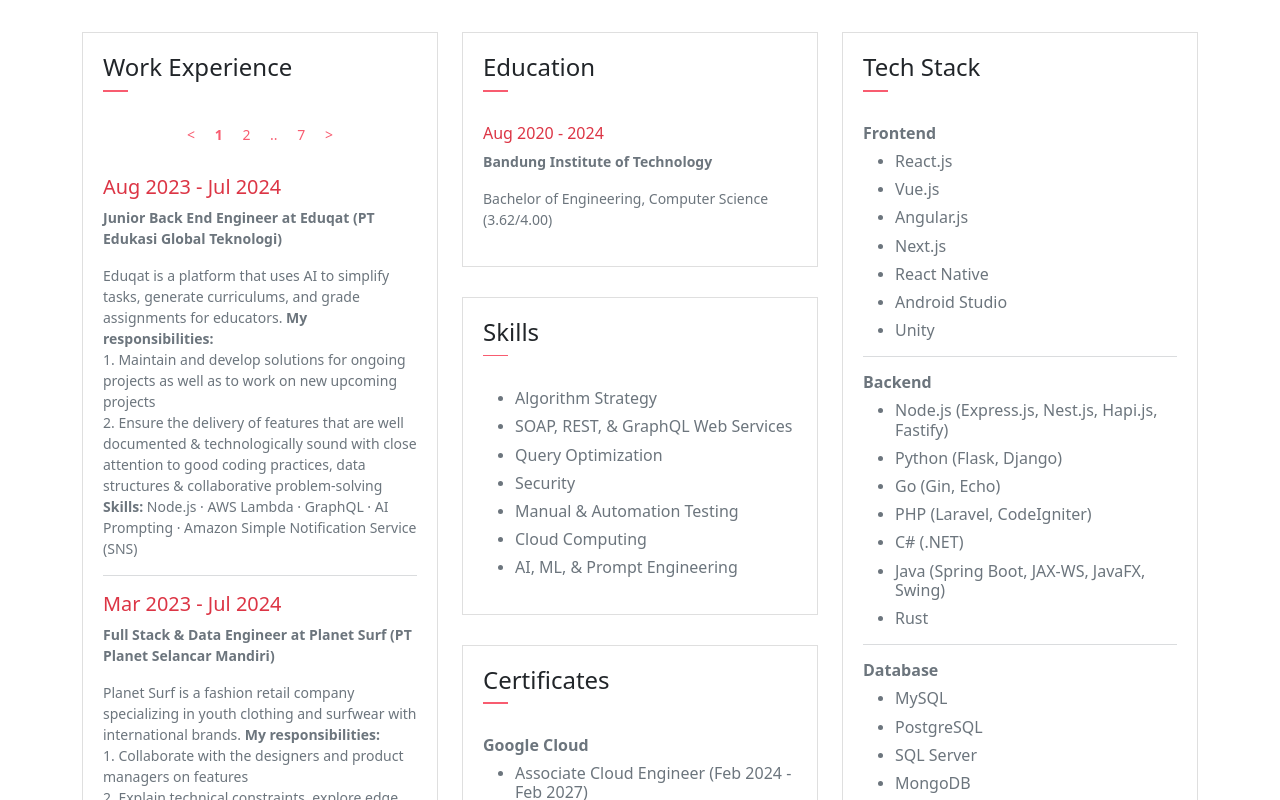
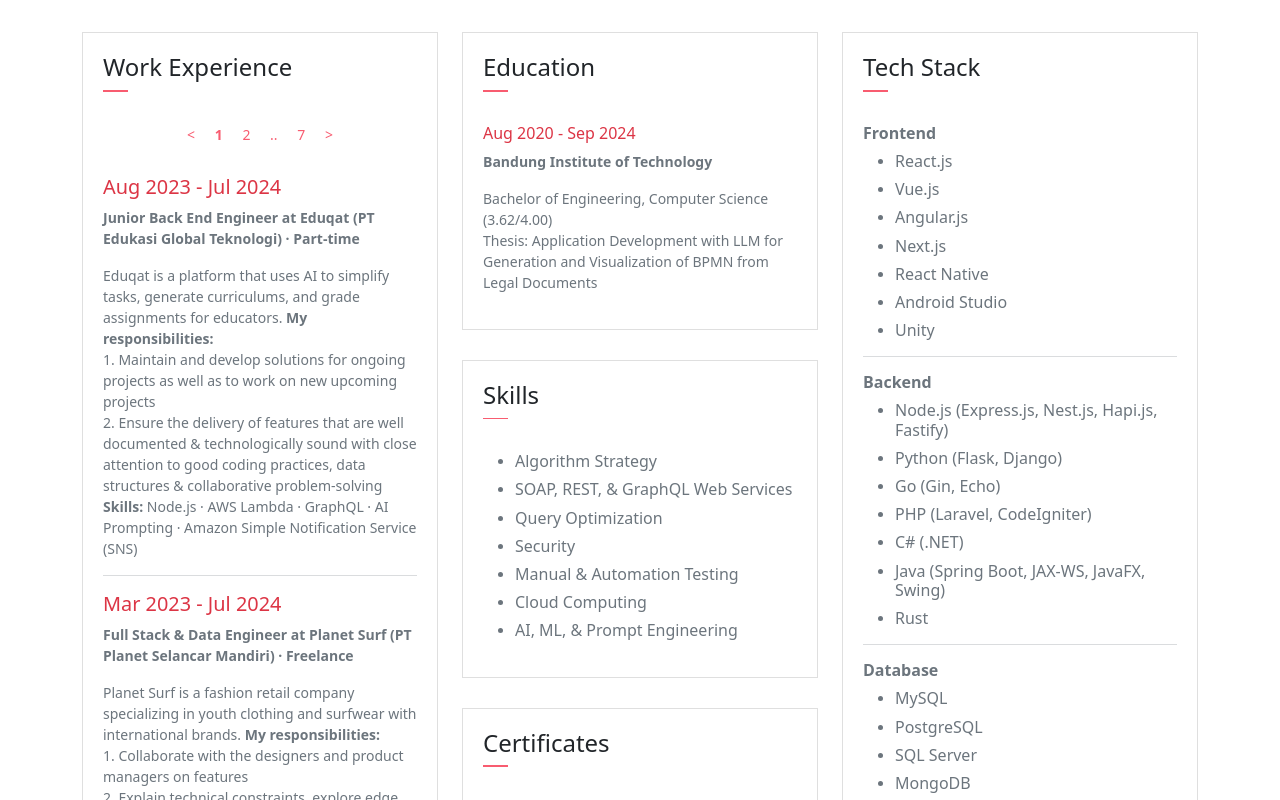
Before and after one commit to WillyWilsen/My-Profile-UI, a Next.js app: page / in a window 1280 px wide. Shown: the part 1400-2200 px from the top of the page. Built offline with nearby package versions, Linux system fonts and the light colour scheme; no server answers.

Commit message:
Update Profile

```diff
--- a/attributes/WorkExperience.js
+++ b/attributes/WorkExperience.js
@@ -4,137 +4,142 @@
     from: "Aug 2023",
     to: "Jul 2024",
     job_position: "Junior Back End Engineer",
+    job_type: "Part-time",
     company: "Eduqat (PT Edukasi Global Teknologi)",
     description:
       "Eduqat is a platform that uses AI to simplify tasks, generate curriculums, and grade assignments for educators. <b>My responsibilities:</b><br>1. Maintain and develop solutions for ongoing projects as well as to work on new upcoming projects<br>2. Ensure the delivery of features that are well documented & technologically sound with close attention to good coding practices, data structures & collaborative problem-solving<br><b>Skills:</b> Node.js · AWS Lambda · GraphQL · AI Prompting · Amazon Simple Notification Service (SNS)",
-    sequence: { $numberInt: "14" },
+    sequence: { $numberInt: "13" },
   },
   {
     _id: { $oid: "6635f798fe5e3cb138acc5a4" },
     from: "Mar 2023",
     to: "Jul 2024",
     job_position: "Full Stack & Data Engineer",
+    job_type: "Freelance",
     company: "Planet Surf (PT Planet Selancar Mandiri)",
     description:
       "Planet Surf is a fashion retail company specializing in youth clothing and surfwear with international brands. <b>My responsibilities:</b><br>1. Collaborate with the designers and product managers on features<br>2. Explain technical constraints, explore edge cases<br>3. Design the technical specifications of features and implementing them, while considering existing systems and future extensions<br>4. Collaborate and work with other engineers<br>5. Coordinate testing with design and product teams<br>6. Triage and fix bugs as they arise<br>7. Increase test coverage of the system<br>8. Devise a test/regression plan that includes all the behaviors and test cases expected<br>9. If necessary, devise a deployment plan that may involve e.g. feature flagging, scripts that need to be run<br>10. Contribute to and write documentation for the team<br>11. Participate in manual regression testing with the rest of the engineering team<br>12. Rotate through a regular oncall schedule with the rest of the engineering team<br><b>Skills:</b> Laravel · Next.js · MySQL · Amazon EC2 · Python (Programming Language) · Apache Airflow · SAP HANA · Node.js",
-    sequence: { $numberInt: "13" },
+    sequence: { $numberInt: "12" },
   },
   {
     _id: { $oid: "647b19f827b072d12d76ac10" },
     from: "Nov 2022",
     to: "Jul 2024",
     job_position: "Software & Data Engineer",
+    job_type: "Contract",
     company: "Jatis Mobile (PT Informasi Teknologi Indonesia)",
     description:
       "Jatis Mobile is a digital communication & distribution company gaining market experience and insights since 2002. Jatis Mobile's client portfolio builds up to more than 500 corporate clients. <b>My responsibilities:</b><br>1. Developing front-end website architecture<br>2. Designing user interactions on web pages<br>3. Developing back-end website applications<br>4. Creating servers and databases for functionality<br>5. Ensuring cross-platform optimization for mobile phones<br>6. Ensuring responsiveness of applications<br>7. Working alongside graphic designers for web design features<br>8. Seeing through a project from conception to finished product<br>9. Designing and developing APIs<br>10. Meeting both technical and consumer needs<br>11. Staying abreast of developments in web applications and programming languages<br><b>Skills:</b> Rust (Programming Language) · Unit Testing · ASP.NET · Spring Boot · Gin · ActiveMQ · CodeIgniter · WinSCP · Microsoft SQL Server · Data Warehousing · MySQL · Laravel",
-    sequence: { $numberInt: "12" },
-    __v: { $numberInt: "0" },
+    sequence: { $numberInt: "11" },
   },
   {
     _id: { $oid: "66891d01c7a0bdb9c875b56a" },
     from: "May 2024",
     to: "Jul 2024",
     job_position: "Google Cloud Arcade Facilitator",
+    job_type: "Self-employed",
     company: "Dicoding Indonesia",
     description:
       "Arcade Facilitator is a coding scholarship program from Google Cloud with the concept of gamification to add or improve the skills of digital talents in the fields of cloud computing, application development, big data & artificial intelligence/machine learning. <b>My responsibilities:</b>\n<br>1. Complete labs/milestones for participants to pass as quickly and easily as possible so that participants can earn Arcade + Bonus Points and redeem them for various attractive prizes\n<br>2. Assist with accessing and claiming the 2-month Google Cloud Skills Boost credits/tokens that participants need to work on skill badges and earn points\n<br>3. Provide a communication group with other participants to discuss and connect\n<br>4. Provide the latest information about the Arcade program\n<br><b>Skills:</b> Cloud Computing · Google Cloud Platform (GCP) · Mentoring",
-    sequence: { $numberInt: "11" },
+    sequence: { $numberInt: "10" },
   },
   {
     _id: { $oid: "65ab40bc77aed6639c5ffa56" },
     from: "Aug 2023",
     to: "Jan 2024",
     job_position: "Cloud Computing Cohort",
+    job_type: "Self-employed",
     company: "Bangkit Academy led by Google, Tokopedia, Gojek, & Traveloka",
     description:
       "Bangkit is designed to prepare students with in-demand skills and tech certifications. I learn the fundamentals of cloud computing to deploy applications, monitor operations, and manage enterprise solutions with these specializations:<br>1. Google IT Support<br>2. Cloud Computing Foundation<br>3. Cloud Engineering Learning Path<br>4. Web Basic<br>5. Javascript Basic<br>6. Back-End Basic<br>7. Cloud Engineer<br>8. Application Development with Cloud Run<br><b>Skills:</b> Android Studio · Cloud Computing · Back-End Web Development · Google Cloud Platform (GCP) · Go (Programming Language)",
-    sequence: { $numberInt: "10" },
+    sequence: { $numberInt: "9" },
   },
   {
     _id: { $oid: "659c1319cf511894f37d194c" },
     from: "Aug 2023",
     to: "Dec 2023",
     job_position: "Software Quality Assurance Engineer",
+    job_type: "Internship",
     company: "Waste4Change (PT Wasteforchange Alam Indonesia)",
     description:
       "Waste4Change is a company that has innovation to create a waste-free Indonesia. <b>My responsibilities:</b><br>1. Manually identify and report bugs early<br>2. Fully understand all of product requirements and technical implementations of apps, services, and tools<br>3. Report bugs clearly with all the relevant information to make it easier to fix<br>4. Maintain test cases such that they have good test coverage, informative, and easy to execute<br>5. Analyze and systematically approach bugs reported, always coming up with practical short term and long term process improvements to avoid them<br>6. Creating test case, execute it then do the regression<br>7. Identify things that can go wrong early but also quick to investigate bugs reported in production\n<br><b>Skills:</b> Software Testing · Quality Control",
-    sequence: { $numberInt: "9" },
+    sequence: { $numberInt: "8" },
   },
   {
     _id: { $oid: "65164c411e0f235bb960690c" },
     from: "Jun 2023",
     to: "Sep 2023",
     job_position: "System Analyst",
+    job_type: "Internship",
     company: "Skyshi Digital Indonesia",
     description:
       "Skyshi is a digital company specializes on web and mobile development with clients. <b>My responsibilities:</b><br>1. Perform tech-engineering tasks to support the technical team in achieving company business goals<br>2. Lead, manage and train technical teams in system development<br>3. Create system designs to improve efficiency, availability, scalability, flexibility, functionality and usability of company products<br>4. Have a deep understanding of software architecture, operating systems, and networking<br>5. Work closely with technical teams to establish benchmarking, standardization, technical, and other mechanisms for non-functional requirements<br>6. Work closely with users and stakeholders to understand business needs<br>7. Create tools and resources that help teams work more efficiently and effectively<br><b>Skills:</b> System Architecture · Technical Documentation",
-    sequence: { $numberInt: "8" },
-    __v: "0",
+    sequence: { $numberInt: "7" },
   },
   {
     _id: { $oid: "647b2de627b072d12d76ac19" },
     from: "Feb 2023",
     to: "Jun 2023",
     job_position: "Cyber Security Engineer",
+    job_type: "Part-time",
     company: "Torche Education",
     description:
       "Torche Education is the first Educational Technology Start-Up that helps to learn in engineering, especially in the field of Chemical Engineering. <b>My responsibilities:</b><br>1. Assist in conducting vulnerability assessments and penetration testing<br>2. Review and analyze security policies and procedures to identify areas for improvement<br>3. Participate in incident response efforts and help develop mitigation strategies<br>4. Monitor and analyze network traffic for potential threats and suspicious activities<br>5. Collaborate with cross-functional teams to address security issues and implement best practices<br>6. Research emerging cybersecurity trends, threats, and technologies<br>7. Support the team with general administrative tasks as needed<br><b>Skills:</b> Linux · Google Cloud Platform (GCP) · SQL Injection · Hydra · OWASP ZAP · Burp Suite · Penetration Testing · Python (Programming Language)",
-    sequence: { $numberInt: "7" },
-    __v: { $numberInt: "0" },
+    sequence: { $numberInt: "6" },
   },
   {
     _id: { $oid: "6446cbe0935faaf97896fe4e" },
     from: "Oct 2022",
     to: "Apr 2023",
     job_position: "Back End Developer",
+    job_type: "Part-time",
     company: "OMNI IT Consulting",
     description:
       "OMNI IT Consulting is a company that provides IT Services and IT Consulting for other companies. <b>My responsibilities:</b><br>1. Develop and deliver high-performance solutions on business web/app platform<br>2. Work with development team and other business departments to ideate software solutions<br>3. Develop and manage well-functioning databases and applications<br>4. Write effective APIs<br><b>Skills:</b> NestJS · MySQL · Laravel",
-    sequence: { $numberInt: "6" },
-    __v: { $numberInt: "0" },
+    sequence: { $numberInt: "5" },
   },
   {
     _id: { $oid: "6409a446978163a29376ace5" },
     from: "Oct 2022",
     to: "Feb 2023",
     job_position: "Back End Developer",
+    job_type: "Part-time",
     company: "PT Halo Industri Digital",
     description:
       "PT Halo Industri Digital (HiDiGi) is a company that provides AR and VR solutions to improve industrial productivity. <b>My responsibilities:</b><br>1. Collaborate with Unity Developer and team to develop a backend system for projects<br>2. Build and maintain high-performance APIs that are accessible through different platforms<br><b>Skills:</b> cPanel · CodeIgniter · MySQL · Laravel",
-    sequence: { $numberInt: "5" },
-    __v: { $numberInt: "0" },
+    sequence: { $numberInt: "4" },
   },
   {
     _id: { $oid: "631d8dd11c12efb7ed89e712" },
     from: "Jun 2022",
     to: "Oct 2022",
     job_position: "Technical Lead",
+    job_type: "Contract",
     company: "Zinergo (PT Sinergi Rajawali Mataram)",
     description:
       "Zinergo is a company that provides android application or website development services. <b>My responsibilities:</b><br>1. Assembles and manages a software development team for a specific project<br>2. Trains, coaches, and guides software developers for best development practices<br>3. Leads on the technical aspects of the development<br>4. Executes a software development life cycle for different projects with what best fits them<br>5. Develops a sound architecture for the project to help guide the creation of road maps and timelines<br>6. Establishes software development standards, processes, and structures by implementing best development practices<br>7. Works closely with project stakeholders throughout the development to manage product development and improvements<br>8. Document and test code to ensure the quality of the software product<br>9. Provide technical documentation<br>10. Manages resource allocation across the development process to ensure that product is delivered on-time<br>11. Spearheads strategic planning to identify areas of improvement and adjustments in different aspects of the project<br>12. Evaluates projects and progress statuses<br><b>Skills:</b> Technical Documentation · Quality Control · Scrum · Software Project Management · ERD",
-    __v: { $numberInt: "0" },
-    sequence: { $numberInt: "4" },
+    sequence: { $numberInt: "3" },
   },
   {
     _id: { $oid: "631d8dae1c12efb7ed89e710" },
     from: "Apr 2022",
     to: "Jun 2022",
     job_position: "Full Stack Engineer",
+    job_type: "Freelance",
     company: "Zinergo (PT Sinergi Rajawali Mataram)",
     description:
       "<b>My responsibilities:</b><br>1. Work across the full stack, building highly scalable distributed solutions that enable positive user experiences and measurable business growth<br>2. Develop new features and infrastructure development in support of rapidly emerging business and project requirements<br>3. Ensure application performance, uptime, and scale, maintaining high standards of code quality and thoughtful application design<br><b>Skills:</b> PostgreSQL · Laravel · Vue.js",
-    __v: { $numberInt: "0" },
-    sequence: { $numberInt: "3" },
+    sequence: { $numberInt: "2" },
   },
   {
     _id: { $oid: "631d8bbf1c12efb7ed89e70e" },
     from: "Jul 2021",
     to: "Jan 2022",
     job_position: "Chief Marketing Officer",
+    job_type: "Part-time",
     company: "Study Board Education",
     description:
       "Study Board Education is an Online Education Service focusing on Senior and Pre-Univ classes. <b>My responsibilities:</b><br>1. Leading the marketing team in order to accelerate the business<br>2. Leveraging data and analytics to drive insights<br>3. Developing and implementing marketing strategies, setting social media and coordinating the public relations<br>4. Supporting product development by bringing local insights and test the products in local market<br>5. Achieving and maintaining market leadership in the business<br>6. Executing strong internal and external communications with all stakeholders to develop clear market positioning<br>7. Ensuring that branding and traffic acquisitions are achieved with optimal investment level<br>8. Building amazing marketing campaigns and stories that resonate with targeted audience and creating virality<br>9. Managing a highly potential marketing team, and to ensure that each of the team members' development is being taken care of<br>10. Directing product development, communication, digital, social media campaign, lead generation, revenue retention and growth<br>11. Designing and developing digital marketing strategies<br>12. Developing short-term and long-term plans and budgets for overall marketing programs to be in line with the company's objectives<br>13. Managing the marketing budget, and overseeing potential regional marketing operations<br><b>Skills:</b> Quality Control · Marketing Strategy",
-    __v: { $numberInt: "0" },
-    sequence: { $numberInt: "2" },
+    sequence: { $numberInt: "1" },
   },
 ];
--- a/pages/index.js
+++ b/pages/index.js
@@ -394,7 +394,7 @@
               </h6>
               <a
                 rel="noreferrer"
-                href="https://drive.google.com/uc?id=1bbaUez3OAjbji9lkTiACxbbiedvnXVkg&export=download"
+                href="https://drive.google.com/uc?id=1LyWDP9E5kWUlqUHnt2iN0NHP4pcf0H-f&export=download"
                 target="_blank"
               >
                 <button
@@ -427,7 +427,7 @@
               </p>
               <a
                 rel="noreferrer"
-                href="https://drive.google.com/uc?id=1bbaUez3OAjbji9lkTiACxbbiedvnXVkg&export=download"
+                href="https://drive.google.com/uc?id=1LyWDP9E5kWUlqUHnt2iN0NHP4pcf0H-f&export=download"
                 target="_blank"
               >
                 <button className="btn btn-outline-danger">
@@ -651,8 +651,7 @@
                           </h6>
                           <p>
                             <b>
-                              {workExperience.job_position} at{" "}
-                              {workExperience.company}
+                              {workExperience.job_position} at {workExperience.company} · {workExperience.job_type}
                             </b>
                           </p>
                           <div id={`work-experience_${key}`}>
@@ -674,12 +673,13 @@
                     </div>
                   </div>
                   <div className={custom.cardbody}>
-                    <h6 className="title text-danger">Aug 2020 - 2024</h6>
+                    <h6 className="title text-danger">Aug 2020 - Sep 2024</h6>
                     <p>
                       <b>Bandung Institute of Technology</b>
                     </p>
                     <p className="subtitle">
-                      Bachelor of Engineering, Computer Science (3.62/4.00)
+                      Bachelor of Engineering, Computer Science (3.62/4.00)<br/>
+                      Thesis: Application Development with LLM for Generation and Visualization of BPMN from Legal Documents
                     </p>
                   </div>
                 </div>
```
Also changed, not shown: attributes/Project.js (+1 -23 lines).
